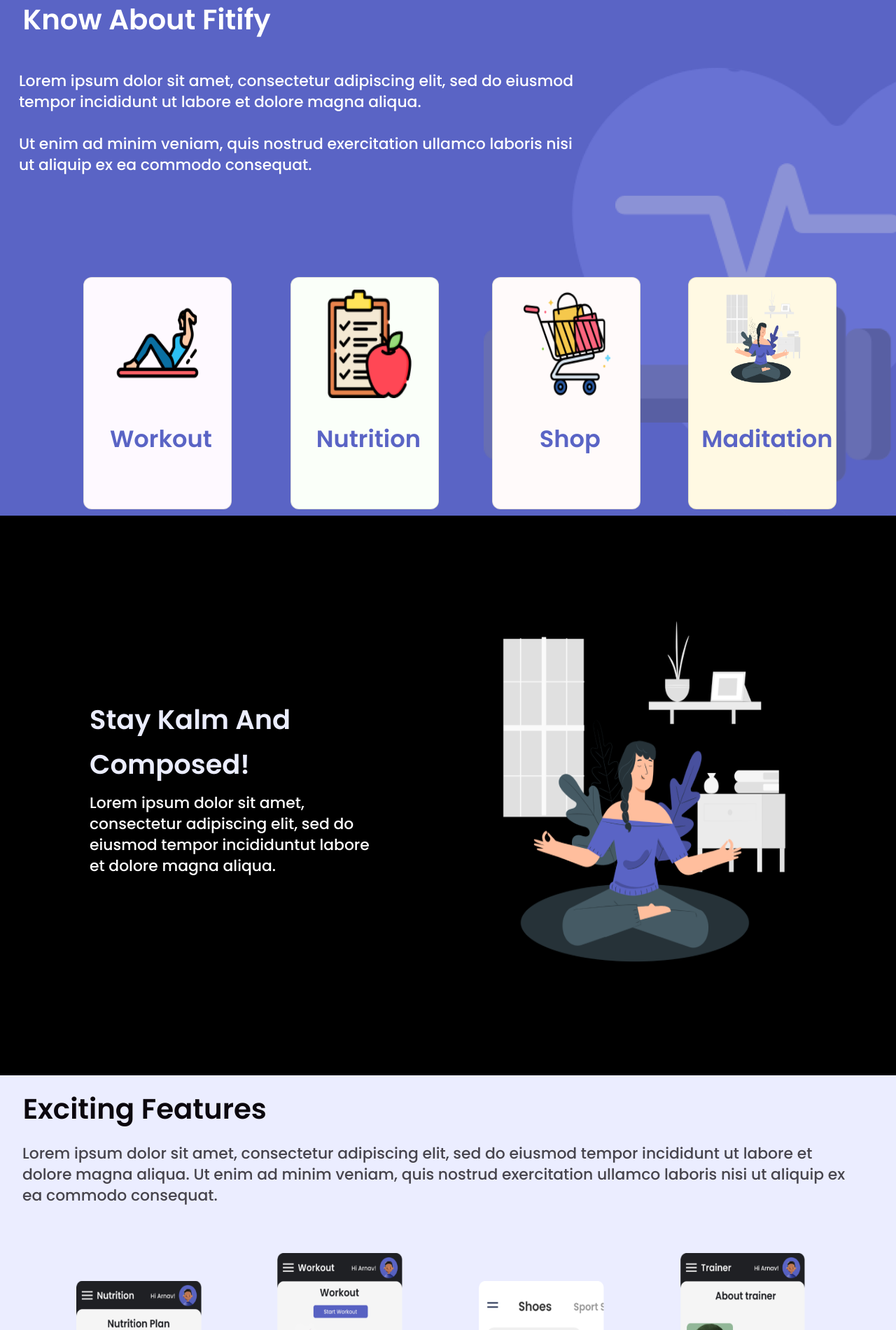
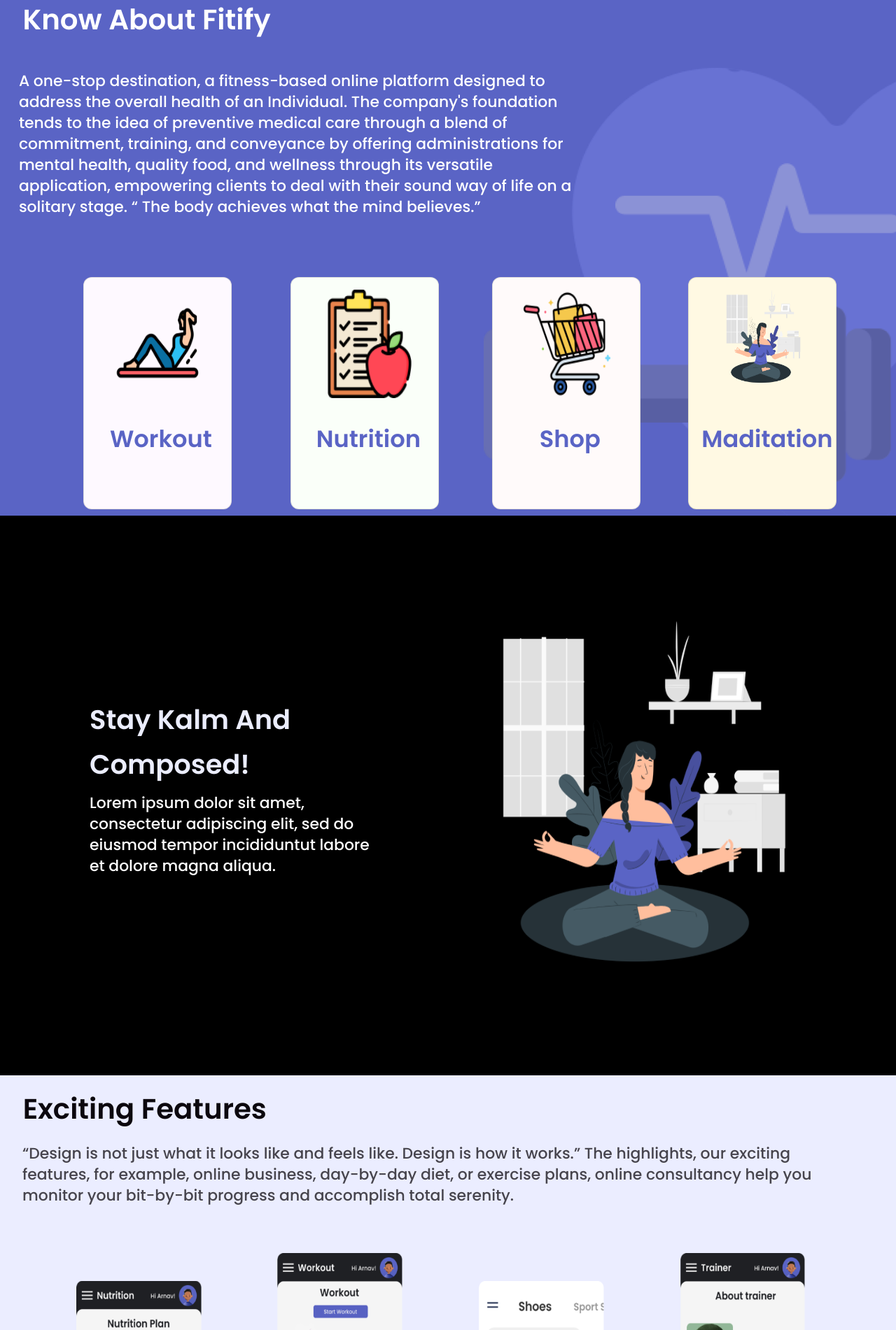
Before and after one commit to MileHigh-Fitify/Fitify, a React (Create React App) app in the folder frontend/: page / in a window 1280 px wide. Shown: the part 859-2760 px from the top of the page at 70% size. Built offline with nearby package versions, Linux system fonts and the light colour scheme.

Commit message:
read me updated

```diff
--- a/frontend/src/components/HomePage/Home.js
+++ b/frontend/src/components/HomePage/Home.js
@@ -1,4 +1,4 @@
-import React, {useState, useEffect} from 'react'
+import React, { useState, useEffect } from 'react'
 import Styles from '../HomePage/Home.module.css'
 import Navbar from '../NavBar/Navbar'
 import Progress from '../common/progress/Progress'
@@ -18,17 +18,17 @@
     const [tip, setTip] = useState();
 
 
-    useEffect(()=>{
+    useEffect(() => {
         var fdb = {
-            tip:"Lorem ipsum dolor sit amet, consectetur adipiscing elit, sed do eiusmod tempor incididunt ut labore et dolore magna aliqua.",
+            tip: "Practicing good eating habits and exercise regularly can help control or defer wellbeing related to maturing, similar to hypertension and diabetes.",
         }
 
         setTip(fdb.tip)
-    },[])
+    }, [])
 
     return (
         <div className={Styles.majorContainer}>
-            <Navbar/>
+            <Navbar />
             <div className={Styles.main}>
                 <div className={Styles.dashboard}>
                     <div className={Styles.progress}>
--- a/frontend/src/components/LandingPage/about/about.js
+++ b/frontend/src/components/LandingPage/about/about.js
@@ -12,10 +12,8 @@
             {/* <img className="bg" src={bglogo} alt="" /> */}
             <div>
                 <h1 className="about-h"> Know About Fitify</h1>
-                <p className="about-p">Lorem ipsum dolor sit amet, consectetur adipiscing elit, sed do eiusmod
-                    tempor incididunt ut labore et dolore magna aliqua. <br /><br />
-                    Ut enim ad minim veniam, quis nostrud exercitation ullamco laboris nisi
-                    ut aliquip ex ea commodo consequat.</p>
+                <p className="about-p">A one-stop destination, a fitness-based online platform designed to address the overall health of an Individual. The company's foundation tends to the idea of preventive medical care through a blend of commitment, training, and conveyance by offering administrations for mental health, quality food, and wellness through its versatile application, empowering clients to deal with their sound way of life on a solitary stage.
+                    “ The body achieves what the mind believes.”</p>
             </div>
             <div className="d-flex">
                 <div class="card card1"><img className="fitness" src={card1} alt="" /><h1 className="h1-about">Workout</h1></div>
--- a/frontend/src/components/LandingPage/features/features.js
+++ b/frontend/src/components/LandingPage/features/features.js
@@ -13,10 +13,8 @@
 
             <div>
                 <h1 className="feature-h"> Exciting Features </h1>
-                <p className="feature-p">Lorem ipsum dolor sit amet, consectetur adipiscing elit, sed do eiusmod
-                    tempor incididunt ut labore et dolore magna aliqua.
-                    Ut enim ad minim veniam, quis nostrud exercitation ullamco laboris nisi
-                    ut aliquip ex ea commodo consequat.</p>
+                <p className="feature-p">“Design is not just what it looks like and feels like. Design is how it works.”
+                    The highlights, our exciting features, for example, online business, day-by-day diet, or exercise plans, online consultancy help you monitor your bit-by-bit progress and accomplish total serenity.</p>
             </div>
             <div className="d">
                 <div class="one"><img className="pic" src={feature1} alt="" /></div>
```
Also changed, not shown: 1 other file (tests, documents, lock files or other folders).
